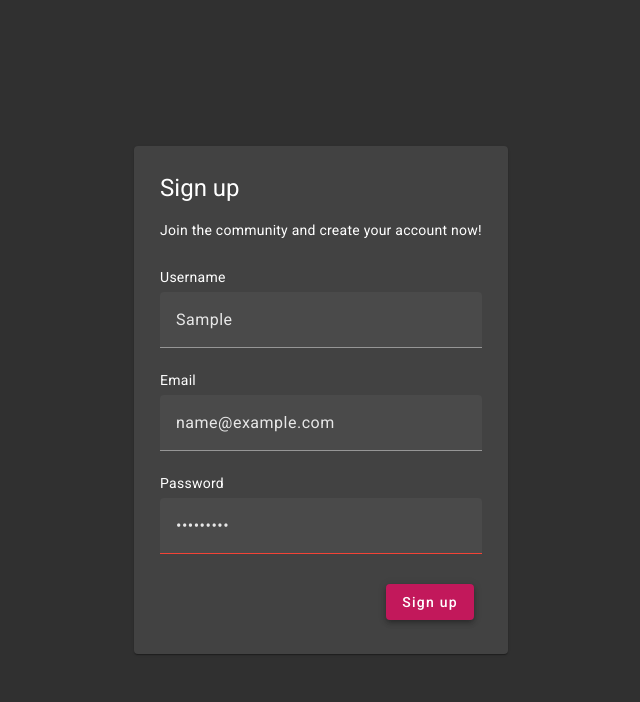
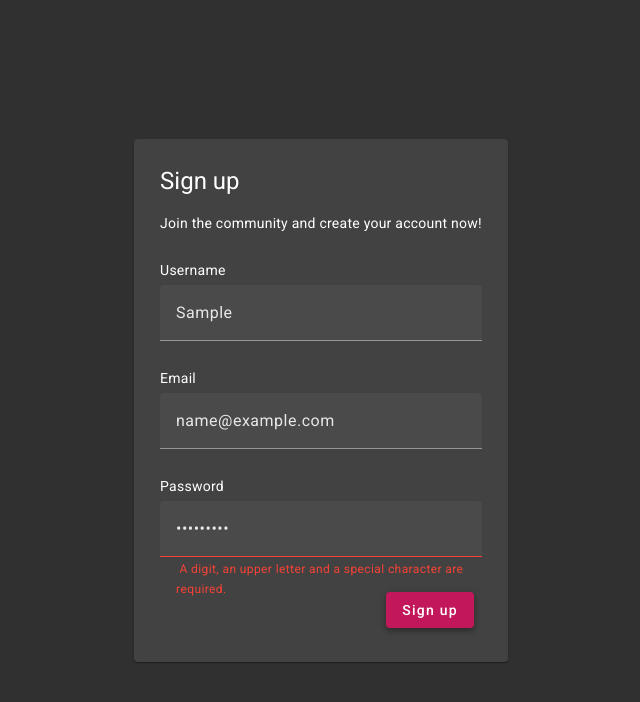
Before and after one commit to Dedox-tech/social-network-client, an Angular app: page /auth in a window 1280 px wide. Both pictures are taken after typing "Sample", "name@example.com", "Sample123" into the empty fields and a click on the button "Sign up". Shown: the top 702 px of the page, without its empty margins (319-959 px from the left). Built offline with nearby package versions, Linux system fonts and the light colour scheme.

Commit message:
Add validation messages in the sign up form

```diff
--- a/src/app/auth/auth.component.html
+++ b/src/app/auth/auth.component.html
@@ -9,19 +9,45 @@
         <div class="custom-form-field">
           <label> Username </label>
           <mat-form-field>
-            <input matInput type="text" placeholder="Jhondoe007" formControlName="userName" />
+            <input
+              matInput
+              type="text"
+              placeholder="Jhondoe007"
+              formControlName="userName"
+              minlength="4"
+            />
+            <mat-error *ngIf="signUpForm.controls.userName.errors">
+              {{ signUpForm.controls.userName.errors["required"] ? "Username is required." : "" }}
+              {{
+                signUpForm.controls.userName.errors["minlength"]
+                  ? "Minimum length is 4 characters."
+                  : ""
+              }}
+            </mat-error>
           </mat-form-field>
         </div>
         <div class="custom-form-field">
           <label> Email </label>
           <mat-form-field>
             <input matInput type="email" placeholder="email@example.com" formControlName="email" />
+            <mat-error *ngIf="signUpForm.controls.email.errors">
+              {{ signUpForm.controls.email.errors["required"] ? "Email is required." : "" }}
+              {{ signUpForm.controls.email.errors["email"] ? "Please enter a valid email." : "" }}
+            </mat-error>
           </mat-form-field>
         </div>
         <div class="custom-form-field">
           <label> Password </label>
           <mat-form-field>
             <input matInput type="password" formControlName="password" />
+            <mat-error *ngIf="signUpForm.controls.password.errors">
+              {{ signUpForm.controls.password.errors["required"] ? "Password is required." : "" }}
+              {{
+                signUpForm.controls.password.errors["invalidPassword"]
+                  ? "A digit, an upper letter and a special character are required."
+                  : ""
+              }}
+            </mat-error>
           </mat-form-field>
         </div>
         <mat-card-actions align="end">
--- a/src/app/auth/auth.component.scss
+++ b/src/app/auth/auth.component.scss
@@ -18,6 +18,9 @@
 
 .custom-form {
   margin-top: 15px;
+  display: flex;
+  flex-direction: column;
+  gap: 5px;
 }
 
 .custom-form-field {
--- a/src/app/core/validators/password.validator.ts
+++ b/src/app/core/validators/password.validator.ts
@@ -4,6 +4,12 @@ import { isNonAlphanumeric } from '../helpers/is-non-alphanumeric.helper';
 export function passwordValidator(): ValidatorFn {
   return (control: AbstractControl): ValidationErrors | null => {
     const password: string = control.value as string;
+
+    // No validation is going to be performed if the string is empty
+    if (password === '') {
+      return null;
+    }
+
     const arrayPassword: string[] = password.split('');
 
     // Passwords must have at least one uppercase ('A'-'Z').
--- a/src/styles.scss
+++ b/src/styles.scss
@@ -1,5 +1,4 @@
 /* You can add global styles to this file, and also import other style files */
-
 html,
 body {
   height: 100%;
```
